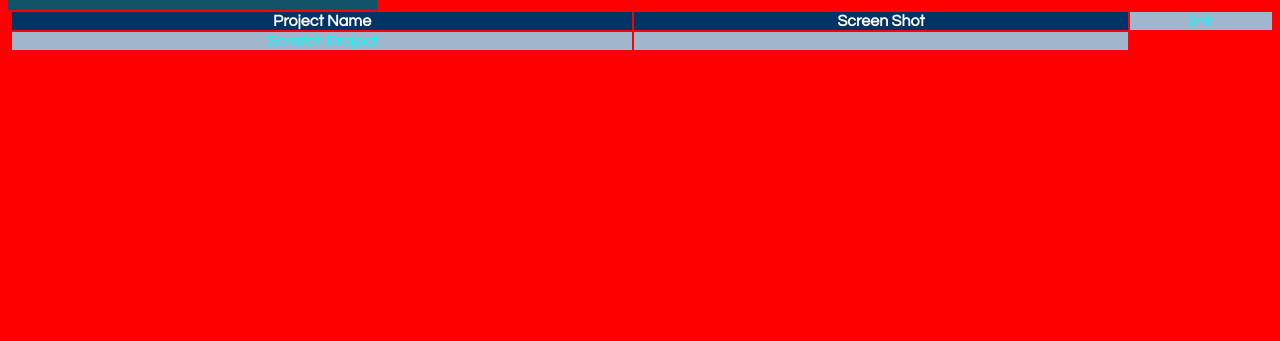
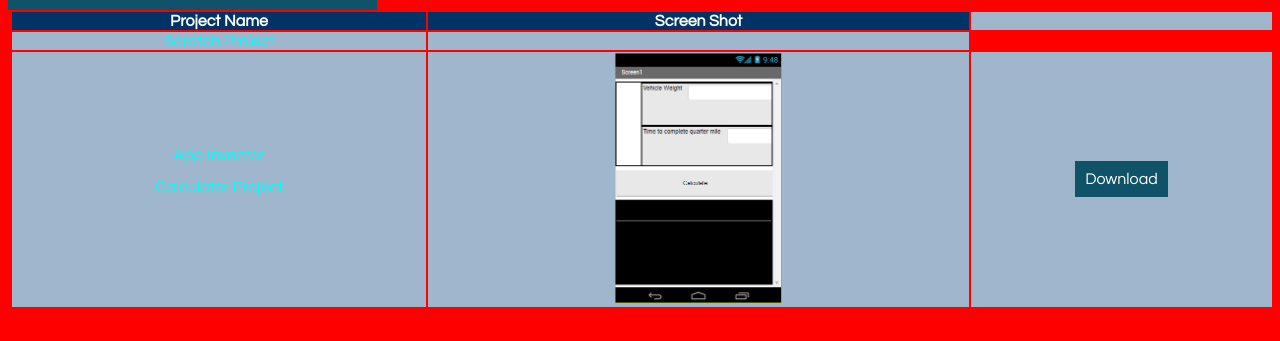
Before and after one commit to sesquivel/sesquivel.github.io, a plain HTML site: page my_website/portfolio.html in a window 1280 px wide. Shown: the part 459-800 px from the top of the page. Drawn offline with Linux system fonts and the light colour scheme.

Commit message:
app inventor try 3

```diff
--- a/my_website/portfolio.html
+++ b/my_website/portfolio.html
@@ -20,12 +20,17 @@
         <tr>
              <th>Project Name</th>
              <th>Screen Shot</th>
-             <td>link</th>
+             <td></th>
         </tr>
         <tr>
             <td>Scratch Project</td>
             <td><img src="" height="250"></td>
         </tr>
-        </table>
-	  </body>
+             <td>App Inventor
+             <p> Calculator Project</p></td>
+             <td><img src= "images/appinventor.PNG" height=250></td>
+             <td><a href="appinventor/Horsepower.apk" download>Download</a></td>
+        </tr>
+    </table>
+	</body>
 	</html>
```
